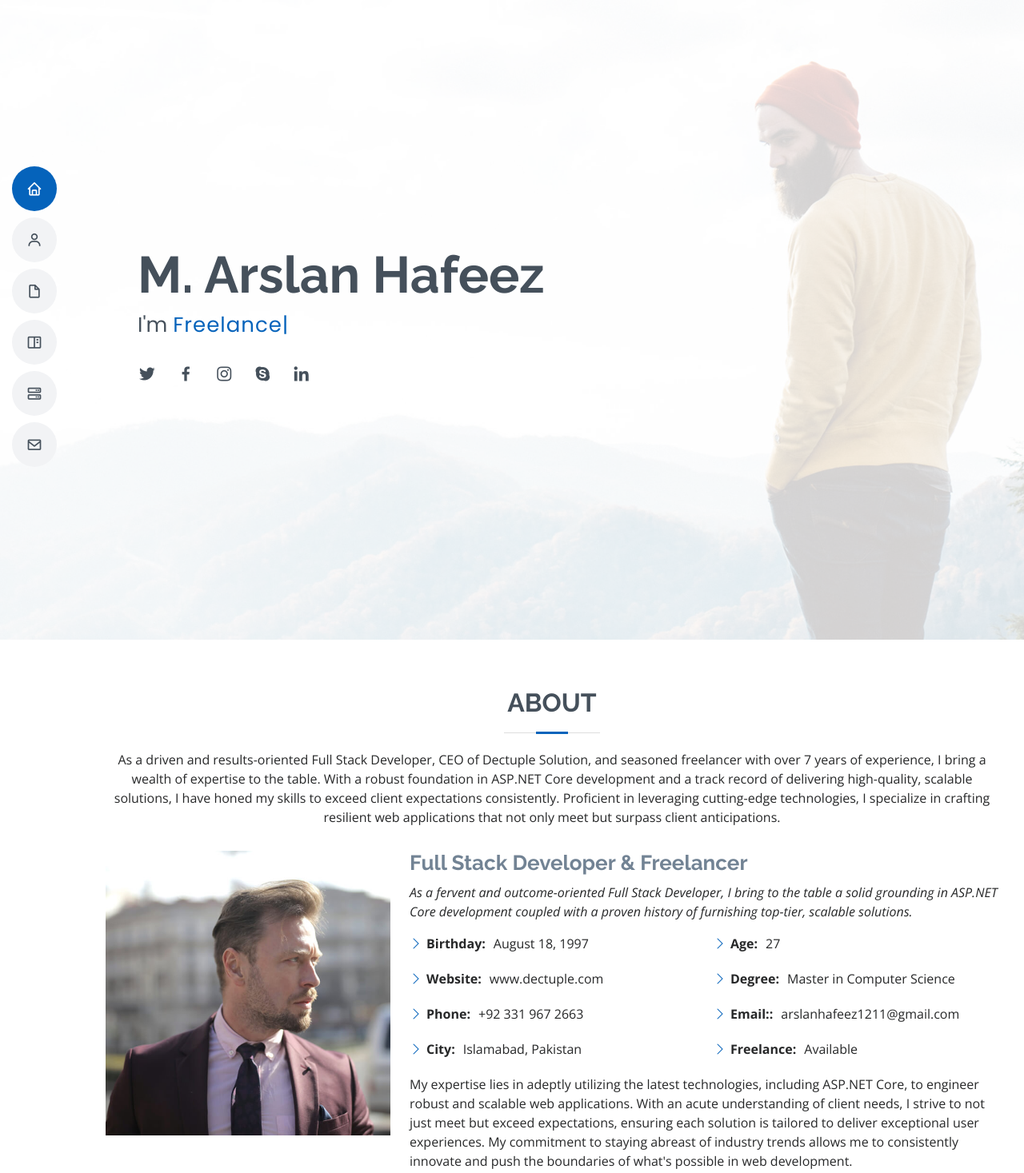
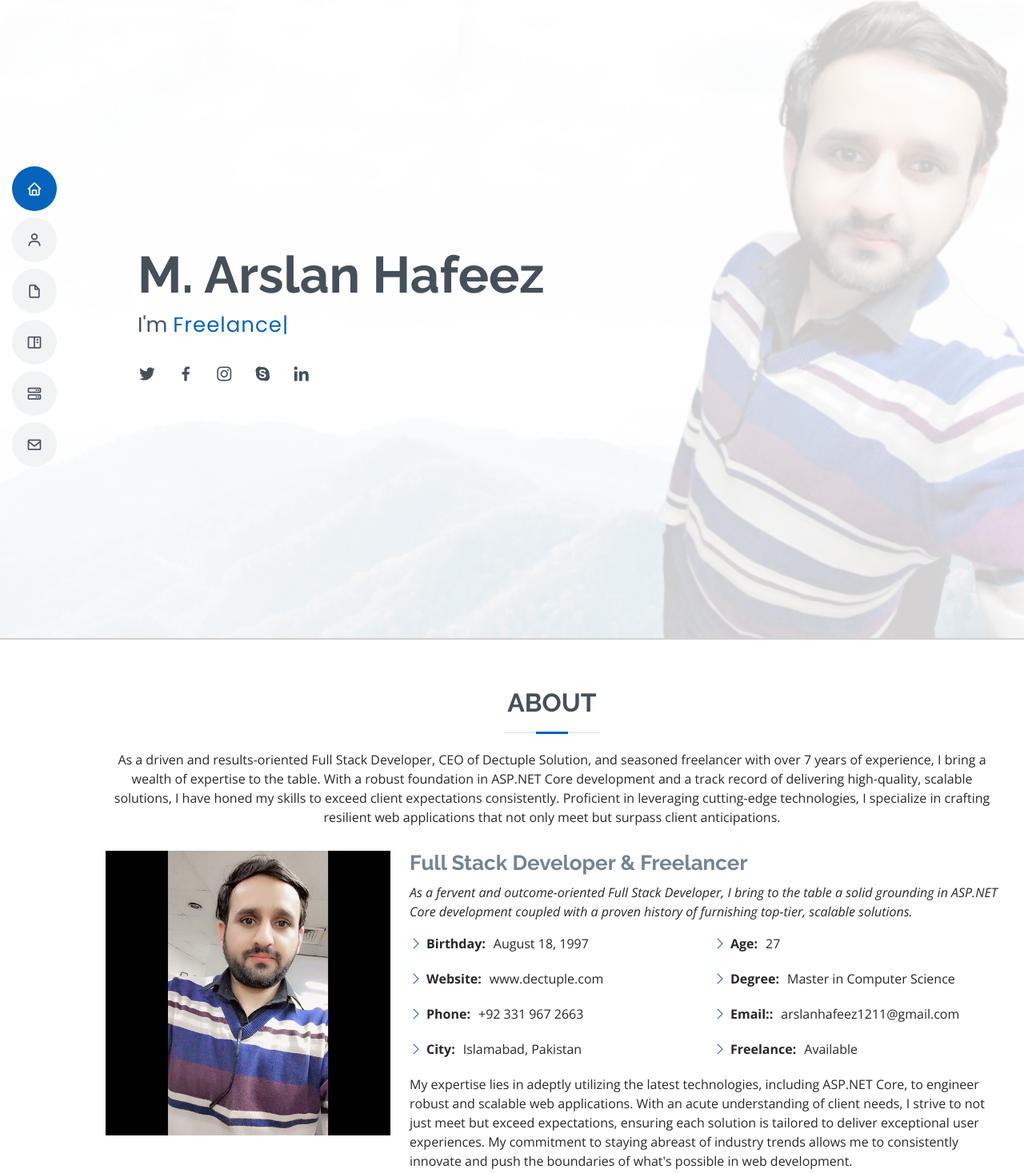
Before and after one commit to m-arslan-hafeez/m-arslan-hafeez.github.io, a plain HTML site: page index.html in a window 1280 px wide. Shown: the top 1467 px of the page at 80% size. Drawn offline with nearby package versions, Linux system fonts and the light colour scheme.

Commit message:
profile and background image changes.

```diff
--- a/assets/css/style.css
+++ b/assets/css/style.css
@@ -1,10 +1,3 @@
-/**
-* Template Name: MyResume
-* Template URL: https://bootstrapmade.com/free-html-bootstrap-template-my-resume/
-* Updated: Mar 17 2024 with Bootstrap v5.3.3
-* Author: BootstrapMade.com
-* License: https://bootstrapmade.com/license/
-*/
 
 /*--------------------------------------------------------------
 # General
@@ -274,7 +267,7 @@ h6 {
 #hero {
   width: 100%;
   height: 100vh;
-  background: url("../img/hero-bg.jpg") top right no-repeat;
+  background: url("../img/hero-bg.png") top right no-repeat;
   background-size: cover;
   position: relative;
 }
--- a/index.html
+++ b/index.html
@@ -77,7 +77,7 @@
 
         <div class="row">
           <div class="col-lg-4">
-            <img src="assets/img/profile-img.jpg" class="img-fluid" alt="">
+            <img src="assets/img/profile-img.jpeg" class="img-fluid" alt="">
           </div>
           <div class="col-lg-8 pt-4 pt-lg-0 content">
             <h3>Full Stack Developer &amp; Freelancer</h3>
```
Also changed, not shown: assets/img/hero-bg.png (added), assets/img/profile-img.jpeg (added).
